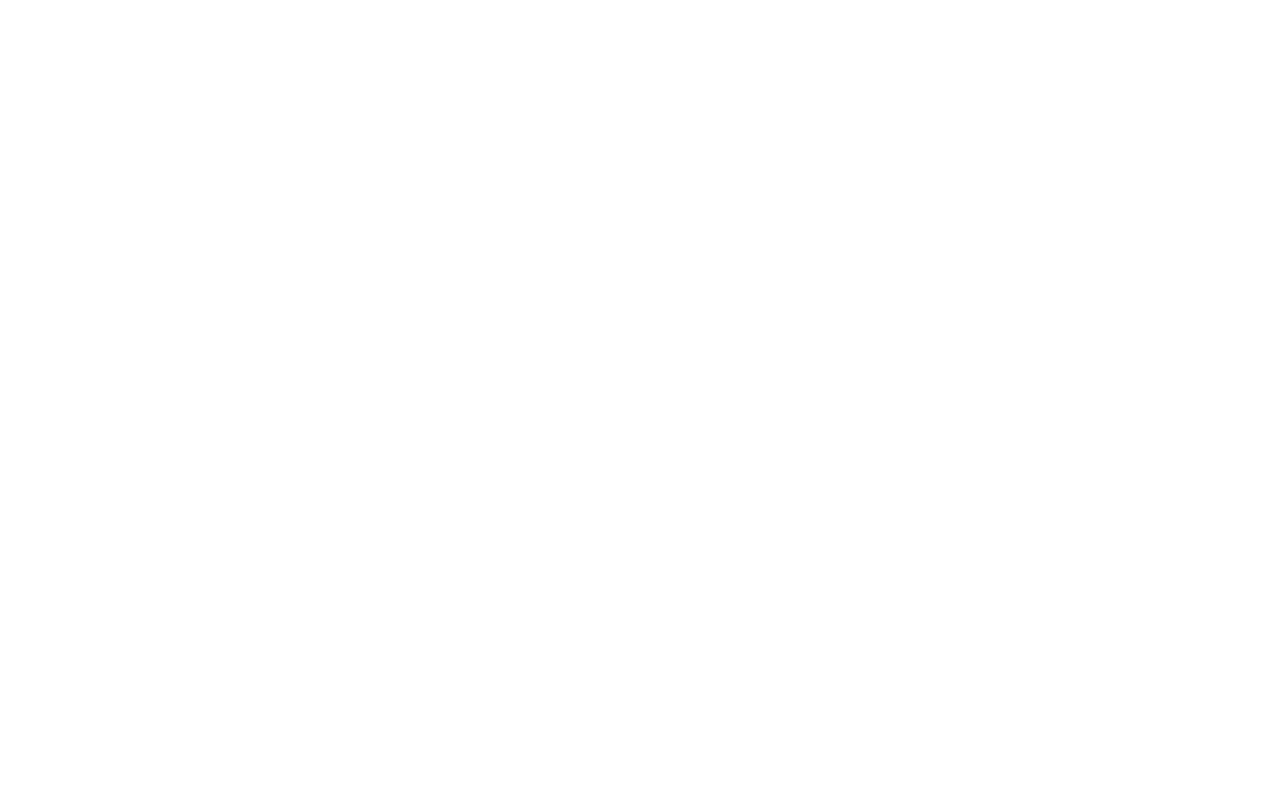
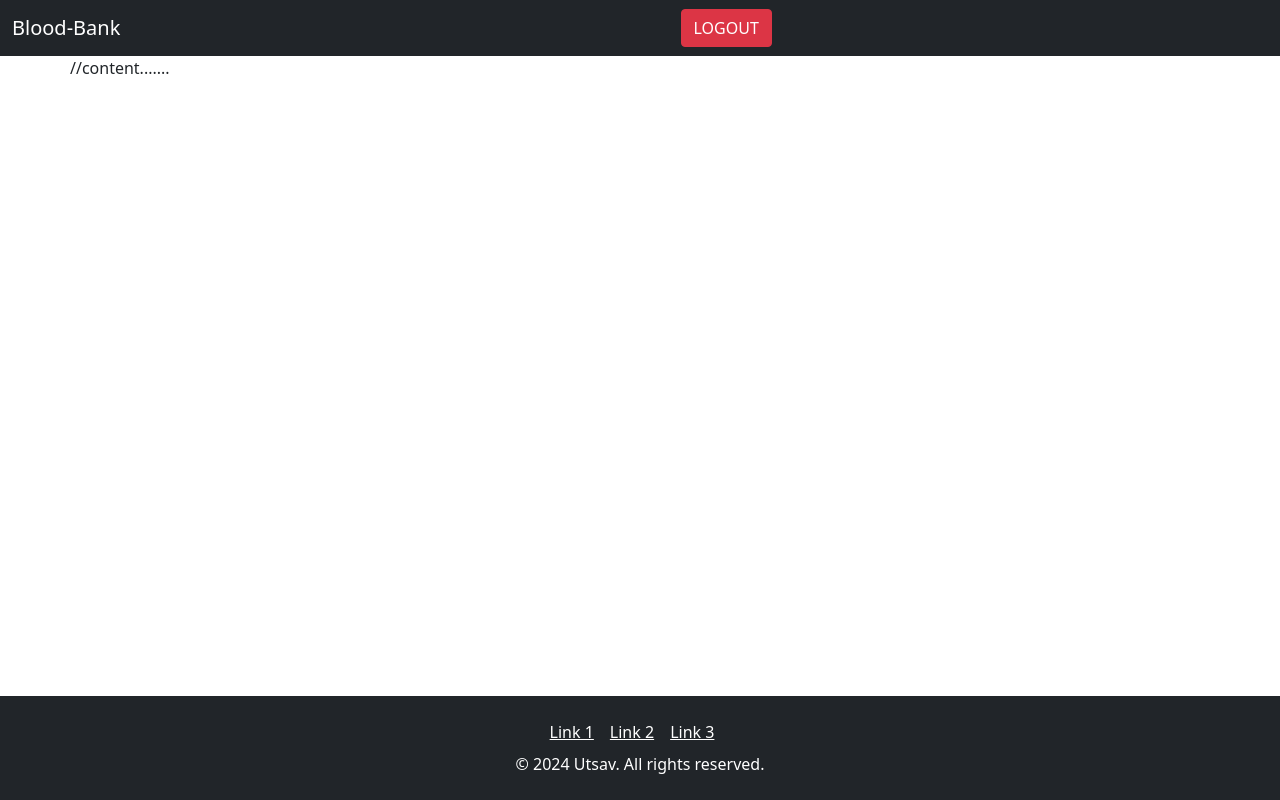
Before and after one commit to jspmern/blood-bank-exp, a React (Create React App) app in the folder client/: page /analytics in a window 1280 px wide. Before the commit this address had no page. Built offline with nearby package versions, Linux system fonts and the light colour scheme; no server answers; sample sign-in values are in the browser's storage.

Commit message:
headers fix for analytics and note point is analytics is available for only origanization role

```diff
--- a/client/src/App.js
+++ b/client/src/App.js
@@ -17,6 +17,7 @@
 import GetOrgList from "./pages/Dashboard/Admin/GetOrgList";
 import GetHospitalList from "./pages/Dashboard/Admin/GetHospitalList";
 import HomeAdmin from "./pages/Dashboard/Admin/HomeAdmin";
+import Analytics from "./pages/Analytics";
 function App() {
   return (
     <>
@@ -29,6 +30,14 @@
               <Layout>
                 <HomePage />
               </Layout>
+            </PrivateRoute>
+          }
+        />
+        <Route
+          path="/analytics"
+          element={
+            <PrivateRoute>
+              <Analytics />
             </PrivateRoute>
           }
         />
--- a/client/src/component/shared/Layout/Header.jsx
+++ b/client/src/component/shared/Layout/Header.jsx
@@ -1,10 +1,11 @@
 import React from "react";
 import { useSelector } from "react-redux";
-import { Link, NavLink, useNavigate } from "react-router-dom";
+import { Link, NavLink, useLocation, useNavigate } from "react-router-dom";
 
 function Header() {
   let { user } = useSelector((item) => item.auth);
   let navigate = useNavigate();
+  let location = useLocation();
   //this is for logout
   function logoutHandler() {
     localStorage.clear("blood-token");
@@ -39,6 +40,28 @@
               </h6>
             </li>
 
+            <li className="nav-item  d-flex">
+              {user?.role === "originazation" && location.pathname == "/" && (
+                <NavLink
+                  className="nav-link active mx-3"
+                  aria-current="page"
+                  to="/analytics"
+                >
+                  Analytics
+                </NavLink>
+              )}
+              {user?.role == "originazation" &&
+                location.pathname == "/analytics" && (
+                  <NavLink
+                    className="nav-link active mx-3"
+                    aria-current="page"
+                    to="/"
+                  >
+                    Home
+                  </NavLink>
+                )}
+            </li>
+
             <li className="nav-item mx-3">
               <button className="btn btn-danger" onClick={logoutHandler}>
                 LOGOUT
--- /dev/null
+++ b/client/src/pages/Analytics.jsx
@@ -0,0 +1,21 @@
+import React from "react";
+import Header from "../component/shared/Layout/Header";
+import Footer from "../component/shared/Layout/Footer";
+
+function Analytics() {
+  return (
+    <>
+      <Header />
+      <main style={{ minHeight: "80vh" }}>
+        <div className="container">
+          <div className="row d-flex justify-content-start align-items-center">
+            //content.......
+          </div>
+        </div>
+      </main>
+      <Footer />
+    </>
+  );
+}
+
+export default Analytics;
```
